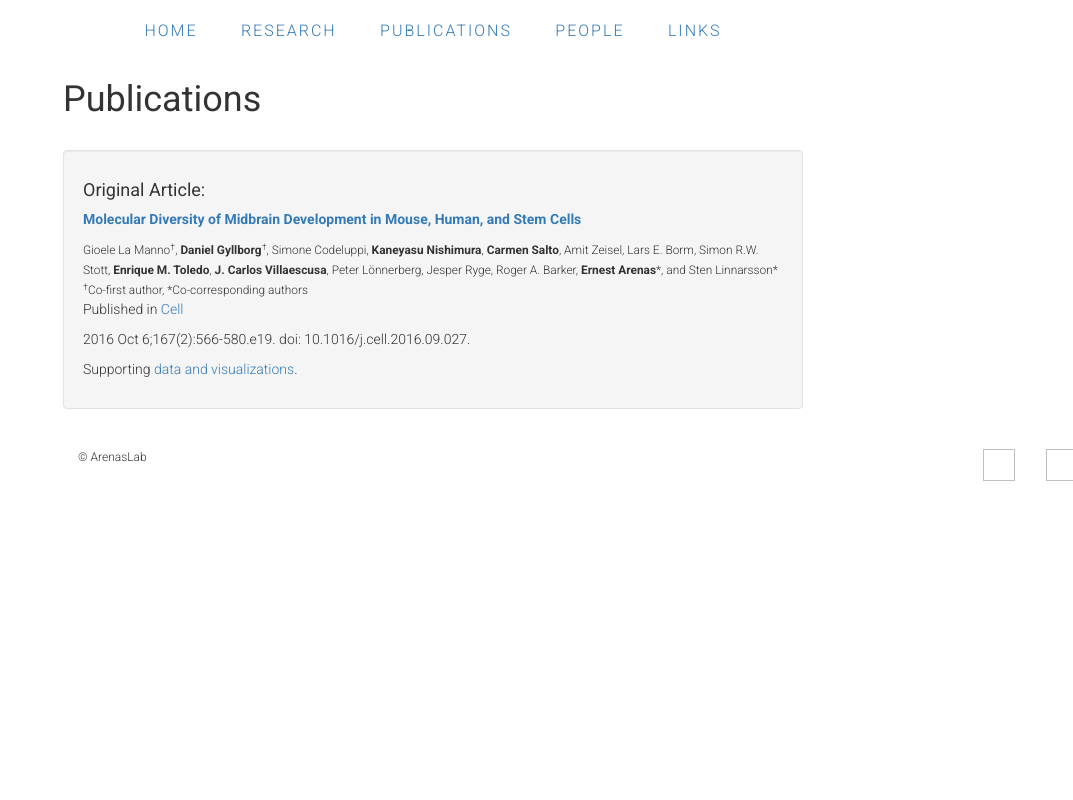
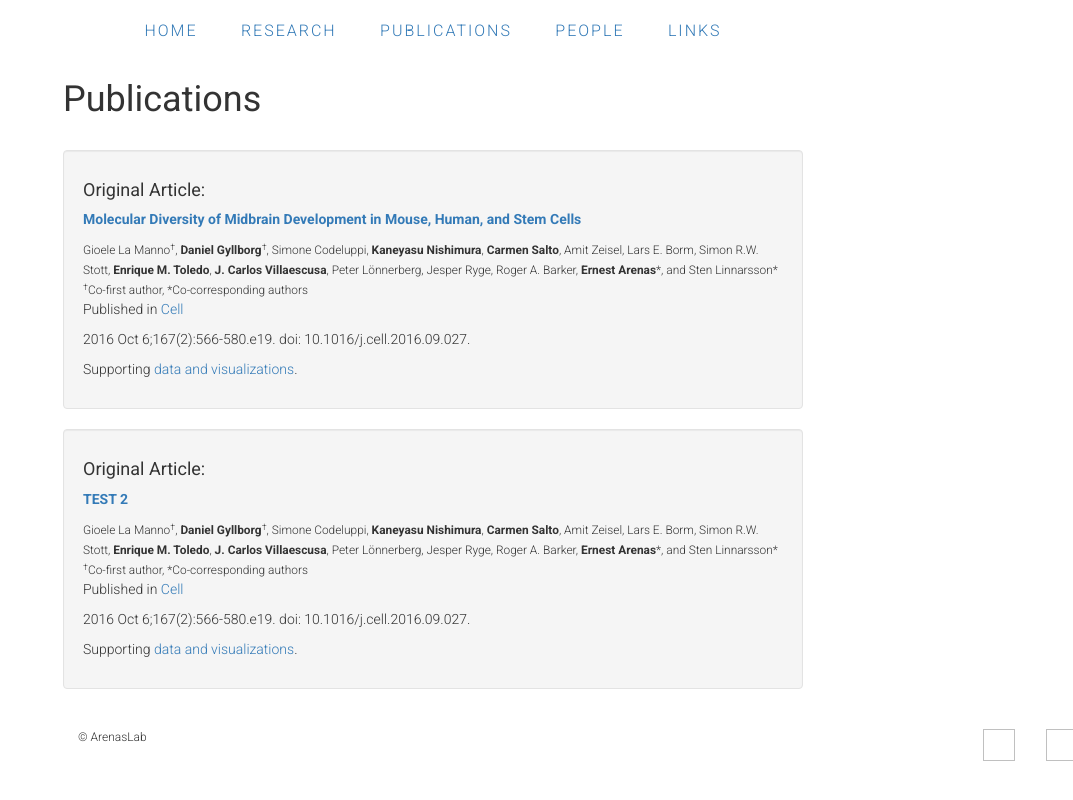
Before and after one commit to ArenasLab/arenaslab.github.io, a Jekyll site: the page publications/index.html, which Jekyll copies as it is, in a window 1280 px wide. Shown: the top 800 px of the page, without its empty margins (207-1280 px from the left). Built offline with Jekyll 4.4.1, drawn with Linux system fonts in a browser that asks for light colours.

Commit message:
Update index.html

```diff
--- a/publications/index.html
+++ b/publications/index.html
@@ -67,12 +67,31 @@
                   <p>
                     Published in <a href="http://www.cell.com/cell/fulltext/S0092-8674(16)31309-5">Cell</a>
                   </p>
-       <p>2016 Oct 6;167(2):566-580.e19. doi: 10.1016/j.cell.2016.09.027.
+                  <p>
+                    2016 Oct 6;167(2):566-580.e19. doi: 10.1016/j.cell.2016.09.027.
+                  </p>
+                  <p>Supporting <a href="http://linnarssonlab.org/ventralmidbrain/">data and visualizations</a>.</p>
+                </div>
+              </li>
+            </div>
 
+            <div class="well">
+              <li class="media">
+                <div class="media-body">
+                  <h4>Original Article:</h4>
+                  <strong class="media-heading">
+                    <a href="http://www.cell.com/cell/fulltext/S0092-8674(16)31309-5">TEST 2</a>
+                  </strong>
+                  <p></p>
+                  <small>Gioele La Manno<sup>&#8224;</sup>, <b>Daniel Gyllborg</b><sup>&#8224;</sup>, Simone Codeluppi, <b>Kaneyasu Nishimura</b>, <b>Carmen Salto</b>, Amit Zeisel, Lars E. Borm, Simon R.W. Stott, <b>Enrique M. Toledo</b>, <b>J. Carlos Villaescusa</b>, Peter Lönnerberg, Jesper Ryge, Roger A. Barker, <b>Ernest Arenas</b>*, and Sten Linnarsson*</small>
+                  <small><sup>&#8224;</sup>Co-first author, *Co-corresponding authors</small>
+                  <p>
+                    Published in <a href="http://www.cell.com/cell/fulltext/S0092-8674(16)31309-5">Cell</a>
                   </p>
-
+                  <p>
+                    2016 Oct 6;167(2):566-580.e19. doi: 10.1016/j.cell.2016.09.027.
+                  </p>
                   <p>Supporting <a href="http://linnarssonlab.org/ventralmidbrain/">data and visualizations</a>.</p>
-
                 </div>
               </li>
             </div>
```
Lines whose indentation alone changed are shown as unchanged.
